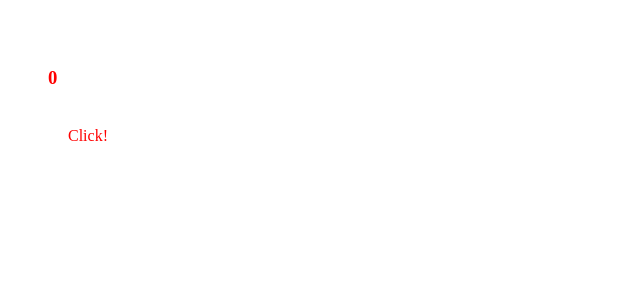
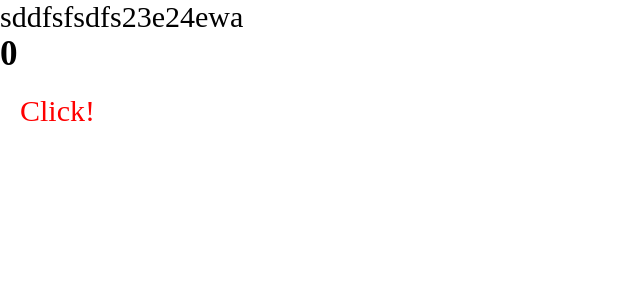
Before and after one commit to andry359/production-project, a React app: page / in a window 1280 px wide. Shown: the top 300 px of the page, without its empty margins (0-640 px from the left). Built offline with nearby package versions, Linux system fonts and the light colour scheme.

Commit message:
add module.scss

```diff
--- a/package.json
+++ b/package.json
@@ -27,6 +27,7 @@
     "@types/webpack-dev-server": "^4.7.2",
     "css-loader": "^6.6.0",
     "html-webpack-plugin": "^5.5.0",
+    "mini-css-extract-plugin": "^2.5.3",
     "sass": "^1.49.9",
     "sass-loader": "^12.6.0",
     "style-loader": "^3.3.1",
--- /dev/null
+++ b/src/App.tsx
@@ -0,0 +1,14 @@
+import React from "react";
+import { Counter } from "./Components/Counter";
+import './index.scss';
+
+const App = () => {
+    return (
+        <div className="app">
+            sddfsfsdfs23e24ewa
+            <Counter />
+        </div>
+    );
+};
+
+export default App;
--- a/src/Components/Counter.scss
+++ b/src/Components/Counter.module.scss
@@ -1,4 +1,4 @@
-div {
+.button {
     padding: 20px;
     color: red;
 }
--- a/src/Components/Counter.tsx
+++ b/src/Components/Counter.tsx
@@ -1,5 +1,5 @@
-import { useState } from "react";
-import './Counter.scss';
+import React, { useState } from "react";
+import classes from './Counter.module.scss';
 
 export const Counter = () => {
 
@@ -10,11 +10,11 @@
     };
 
     return (
-        <>
+        <div>
             <h3>{count}</h3>
-            <div onClick={increment}>
+            <div className={classes.button} onClick={increment}>
                 Click!
             </div>
-        </>
+        </div>
     );
 };
--- /dev/null
+++ b/src/index.scss
@@ -0,0 +1,9 @@
+* {
+    margin: 0;
+    padding: 0;
+    box-sizing: border-box;
+}
+
+.app {
+    font-size: 30px;
+}
--- a/src/index.tsx
+++ b/src/index.tsx
@@ -1,9 +1,8 @@
+import React from "react";
 import { render } from "react-dom";
-import { Counter } from "./Components/Counter";
+import App from "./App";
 
 render(
-    <div>
-        <Counter />
-    </div>,
+    <App />,
     document.getElementById('root')
 )
```
Also changed, not shown: src/global.d.ts (added, +7 -0 lines), 4 other files (tests, documents, lock files or other folders).
